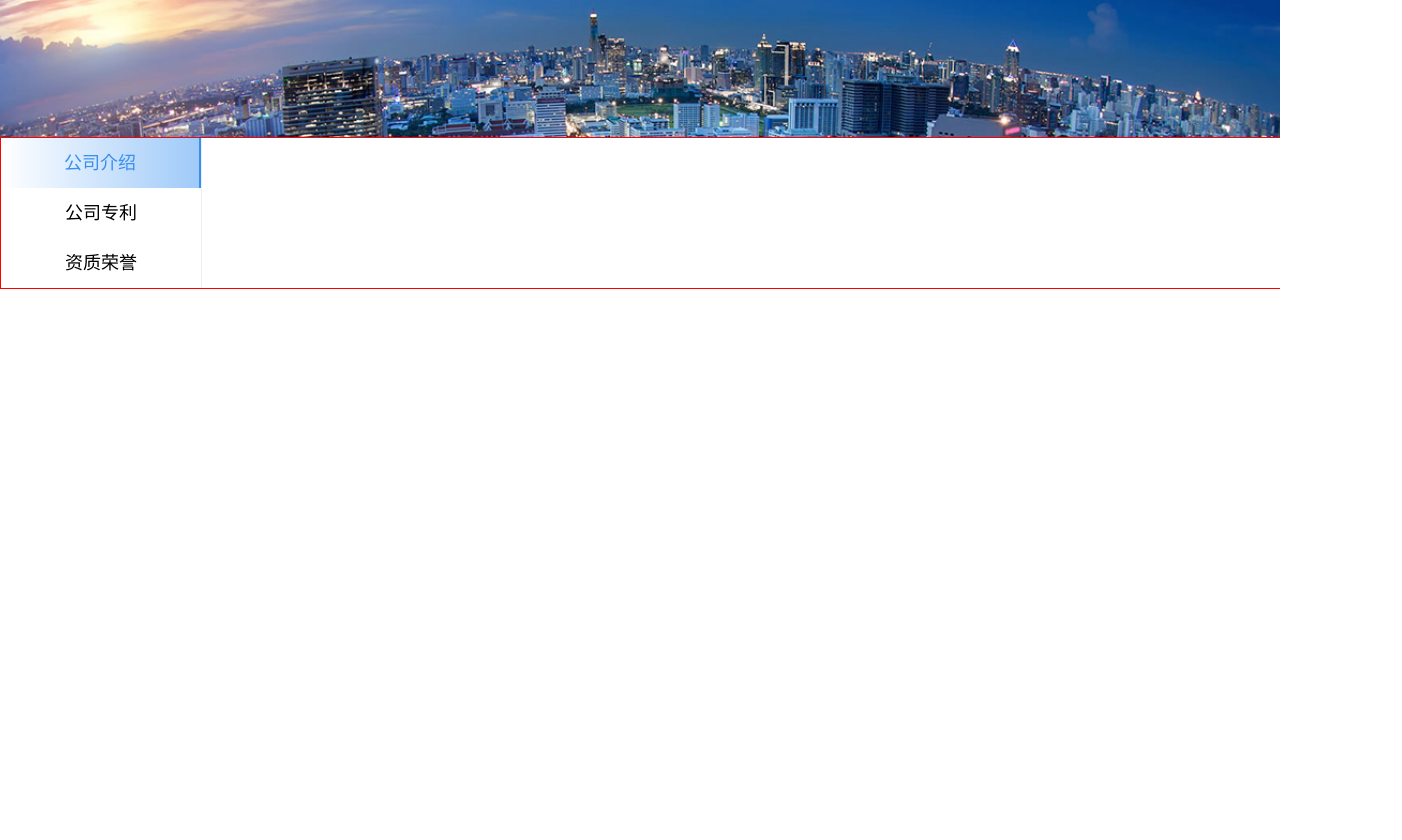
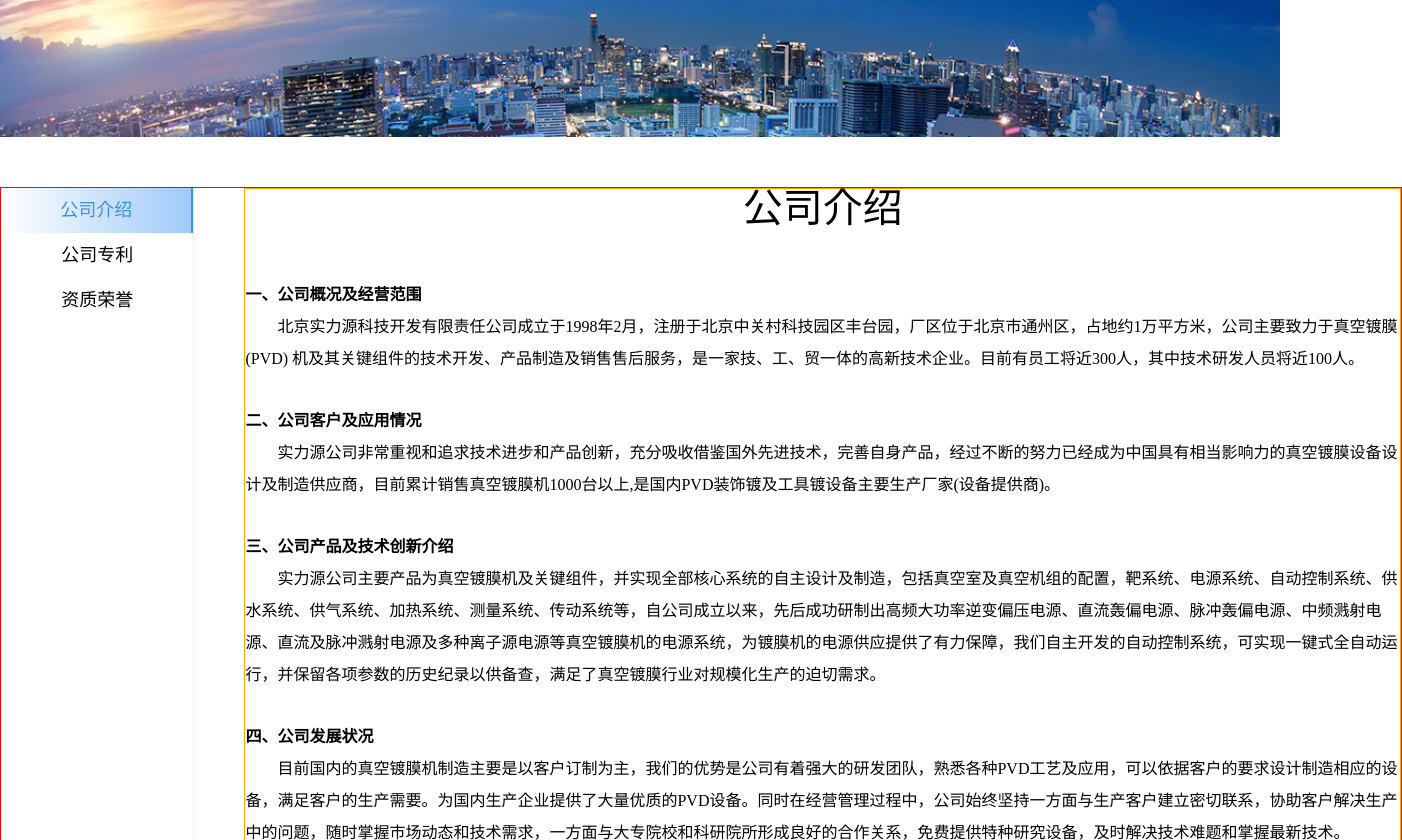
Before and after one commit to wangxu011/Powertech, a Vue app: page /aboutUs/introduction in a window 1280 px wide. Shown: the part 323-1163 px from the top of the page, 1402 px wide, since content can reach past the window. Before the commit the page ends 800 px from the top, so only its background shows below. Built offline with nearby package versions, Linux system fonts and the light colour scheme.

Commit message:
company introduction

```diff
--- a/src/App.vue
+++ b/src/App.vue
@@ -120,7 +120,6 @@
 	height: 100%;
 }
 body {
-	height: 100%;
 	line-height: 1;
 }
 ol,
@@ -152,8 +151,8 @@
 	clear: both;
 }
 #app {
-	height: 100%;
+	// height: 100%;
 	position: relative;
-	overflow: hidden;
+	// overflow: hidden;
 }
 </style>
--- a/src/components/Layout.vue
+++ b/src/components/Layout.vue
@@ -91,6 +91,8 @@
     width: 100%;
     position: fixed;
     top: 0;
+    background-color: #ffffff;
+    z-index: 1000;
     .top_part{
       width: 1400px;
       height: 100px;
--- a/src/components/SideBar.vue
+++ b/src/components/SideBar.vue
@@ -41,8 +41,8 @@
   width: 200px;
   border-right: 1px solid #e9edf5;
   .item{
-    height: 50px;
-    line-height: 50px;
+    height: 45px;
+    line-height: 45px;
     font-size: 18px;
     text-align: center;
     &:hover{
--- a/src/router/index.js
+++ b/src/router/index.js
@@ -20,7 +20,7 @@
       },
       {
         path: '/aboutUs/patents',
-        component:() => import('../views/aboutUs/Introduction.vue')
+        component:() => import('../views/aboutUs/Patents.vue')
       },
       {
         path: '/aboutUs/qualifications',
--- a/src/views/aboutUs/Index.vue
+++ b/src/views/aboutUs/Index.vue
@@ -3,6 +3,9 @@
     <div class="banner_wrap"></div>
     <div class="content_wrap">
       <SideBar :routes="routes"></SideBar>
+      <div class="inner_wrap">
+        <router-view></router-view>
+      </div>
     </div>
   </div>
 </template>
@@ -47,6 +50,13 @@
     width: 1400px;
     margin: 0 auto;
     border: 1px solid red;
+    display: flex;
+    margin-top: 50px;
+    .inner_wrap{
+      width: calc(100% - 200px);
+      border: 1px solid orange;
+      margin-left: 50px;
+    }
   }
 }
 </style>
--- a/src/views/aboutUs/Introduction.vue
+++ b/src/views/aboutUs/Introduction.vue
@@ -0,0 +1,51 @@
+<template>
+  <div class="content_container">
+    <p class="title">公司介绍</p>
+    <p class="sub_title">一、公司概况及经营范围</p>
+    <p class="context">
+      北京实力源科技开发有限责任公司成立于1998年2月，注册于北京中关村科技园区丰台园，厂区位于北京市通州区，占地约1万平方米，公司主要致力于真空镀膜(PVD) 机及其关键组件的技术开发、产品制造及销售售后服务，是一家技、工、贸一体的高新技术企业。目前有员工将近300人，其中技术研发人员将近100人。
+    </p>
+    <p class="sub_title">二、公司客户及应用情况</p>
+    <p class="context">
+      实力源公司非常重视和追求技术进步和产品创新，充分吸收借鉴国外先进技术，完善自身产品，经过不断的努力已经成为中国具有相当影响力的真空镀膜设备设计及制造供应商，目前累计销售真空镀膜机1000台以上,是国内PVD装饰镀及工具镀设备主要生产厂家(设备提供商)。
+    </p>
+    <p class="sub_title">三、公司产品及技术创新介绍</p>
+    <p class="context">
+      实力源公司主要产品为真空镀膜机及关键组件，并实现全部核心系统的自主设计及制造，包括真空室及真空机组的配置，靶系统、电源系统、自动控制系统、供水系统、供气系统、加热系统、测量系统、传动系统等，自公司成立以来，先后成功研制出高频大功率逆变偏压电源、直流轰偏电源、脉冲轰偏电源、中频溅射电源、直流及脉冲溅射电源及多种离子源电源等真空镀膜机的电源系统，为镀膜机的电源供应提供了有力保障，我们自主开发的自动控制系统，可实现一键式全自动运行，并保留各项参数的历史纪录以供备查，满足了真空镀膜行业对规模化生产的迫切需求。
+    </p>
+    <p class="sub_title">四、公司发展状况</p>
+    <p class="context">
+      目前国内的真空镀膜机制造主要是以客户订制为主，我们的优势是公司有着强大的研发团队，熟悉各种PVD工艺及应用，可以依据客户的要求设计制造相应的设备，满足客户的生产需要。为国内生产企业提供了大量优质的PVD设备。同时在经营管理过程中，公司始终坚持一方面与生产客户建立密切联系，协助客户解决生产中的问题，随时掌握市场动态和技术需求，一方面与大专院校和科研院所形成良好的合作关系，免费提供特种研究设备，及时解决技术难题和掌握最新技术。
+    </p>
+  </div>
+</template>
+
+<script>
+  export default {
+    data () {
+      return {
+      }
+    }
+  }
+</script>
+
+<style lang='scss' scoped>
+.content_container{
+  .title{
+    font-size: 40px;
+    text-align: center;
+    margin-bottom: 50px;
+  }
+  .sub_title{
+    font-size: 16px;
+    font-weight: bold;
+    line-height: 2em;
+    margin-top: 30px;
+  }
+  .context{
+    font-size: 16px;
+    line-height: 2em;
+    text-indent: 2em;
+  }
+}
+</style>
--- /dev/null
+++ b/src/views/aboutUs/Patents.vue
@@ -0,0 +1,24 @@
+<template>
+  <div class="content_container">
+    <p class="title">公司专利</p>
+  </div>
+</template>
+
+<script>
+  export default {
+    data () {
+      return {
+      }
+    }
+  }
+</script>
+
+<style lang='scss' scoped>
+.content_container{
+  .title{
+    font-size: 40px;
+    text-align: center;
+    margin-bottom: 50px;
+  }
+}
+</style>
```
